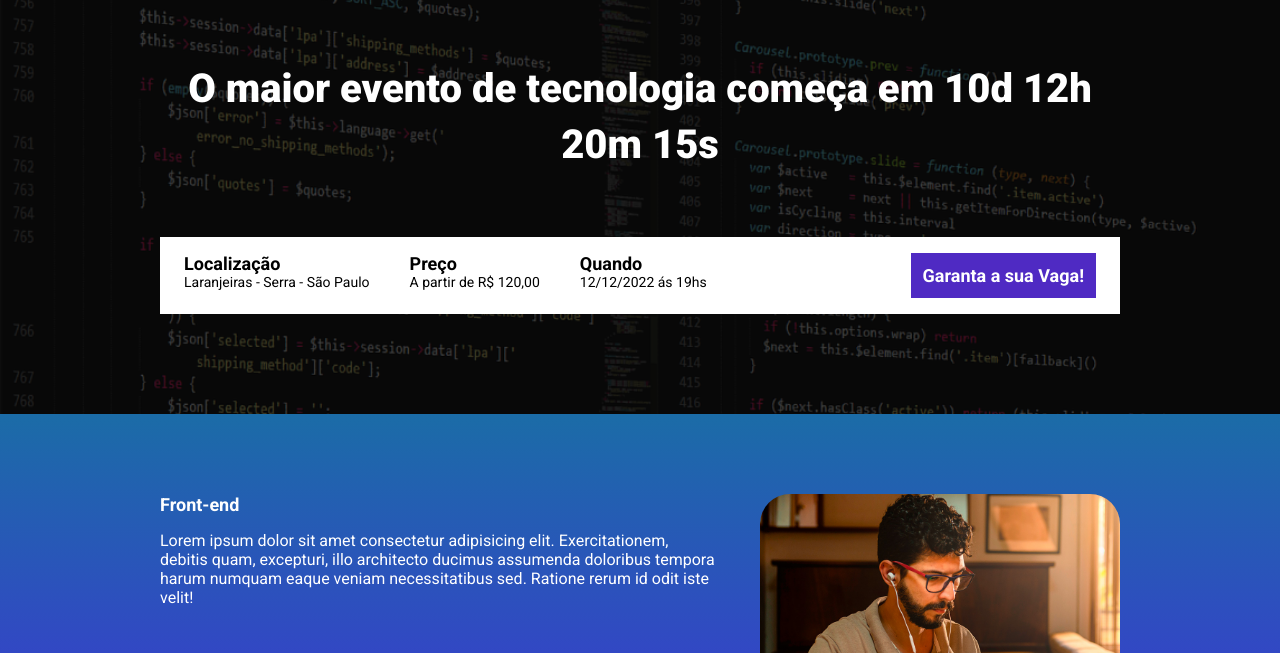
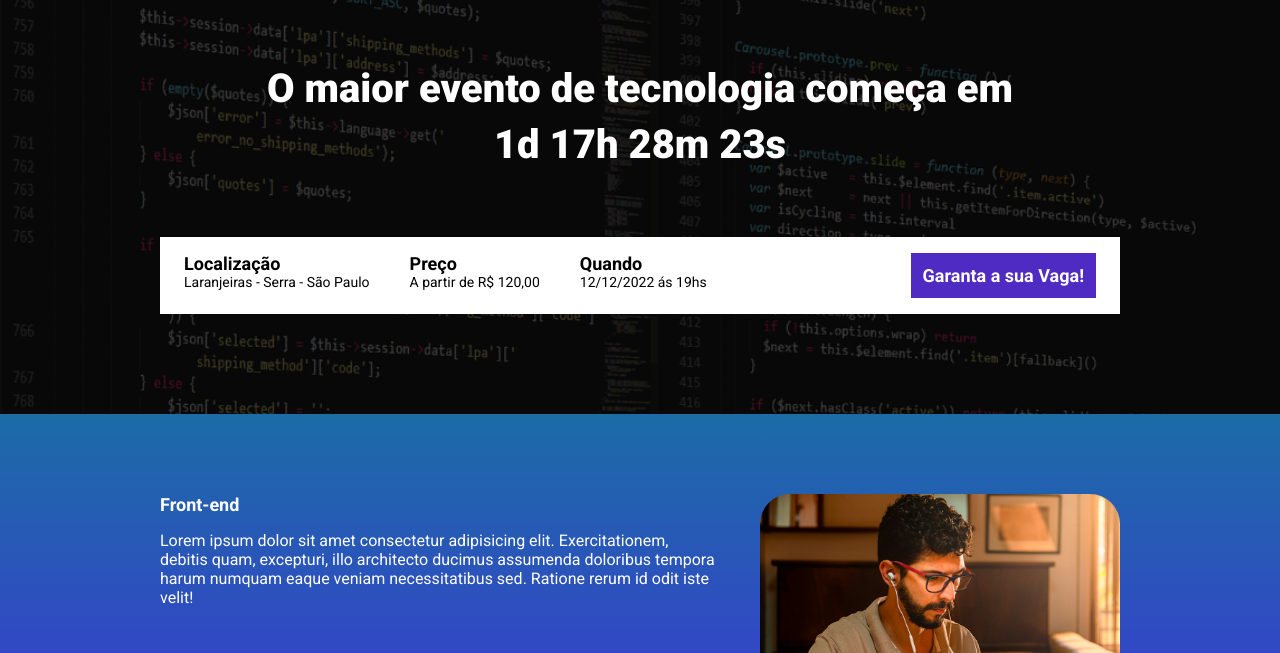
Before and after one commit to Gyanziin/Projeto_tech_talks, a website built with Parcel: page src/index.html in a window 1280 px wide. Shown: the part 147-800 px from the top of the page. Built offline with nearby package versions, Linux system fonts and the light colour scheme.

Commit message:
finalizando o projeto

```diff
--- a/package.json
+++ b/package.json
@@ -2,9 +2,9 @@
   "name": "evento-fecticio",
   "version": "1.0.0",
   "description": "",
-  "main": "index.js",
   "scripts": {
     "dev": "parcel src/index.html src/styles/main.scss src/scripts/main.js",
+    "build": "parcel build src/index.html",
     "test": "echo \"Error: no test specified\" && exit 1"
   },
   "keywords": [],
--- a/src/index.html
+++ b/src/index.html
@@ -15,7 +15,7 @@
         <div class="container">
             <img class="hero__logo" src="./images/ebac_logo.svg" alt="EBAC">
             <p class="hero__text">
-                O maior evento de tecnologia começa em 10d 12h 20m 15s
+                O maior evento de tecnologia começa em <br> <span id="contador"></span>
             </p>
             <div class="infos-bar">
                 <ul class="infos-bar__infos">
--- a/src/scripts/main.js
+++ b/src/scripts/main.js
@@ -1 +1,27 @@
 AOS.init();
+
+const dataDoEvento = new Date("sep 20, 2023 19:00:00");
+const timeStampDoEvento = dataDoEvento.getTime();
+
+const contaAsHoras = setInterval(function() {
+    const agora = new Date();
+    const timeStampAtual = agora.getTime();
+
+    const distanciaAteOEvento = timeStampDoEvento - timeStampAtual;
+
+    const diaEmMs = 1000 * 60 * 60 * 24;
+    const horaEmMs = 1000 * 60 * 60;
+    const minutoEmMs = 1000 * 60;
+
+    const diasAteOEvento = Math.floor(distanciaAteOEvento / diaEmMs);
+    const horasAteOEvento = Math.floor((distanciaAteOEvento % diaEmMs) / horaEmMs);
+    const minutosAteOEvento = Math.floor((distanciaAteOEvento % horaEmMs) / minutoEmMs)
+    const segundoAteOEvento = Math.floor((distanciaAteOEvento % minutoEmMs) / 1000);
+
+    document.getElementById('contador').innerHTML = `${diasAteOEvento}d ${horasAteOEvento}h ${minutosAteOEvento}m ${segundoAteOEvento}s`;
+
+    if (distanciaAteOEvento < 0) {
+        clearInterval(contaAsHoras);
+        document.getElementById('contador').innerHTML = 'Evento expirado'
+    }
+}, 1000);
```
